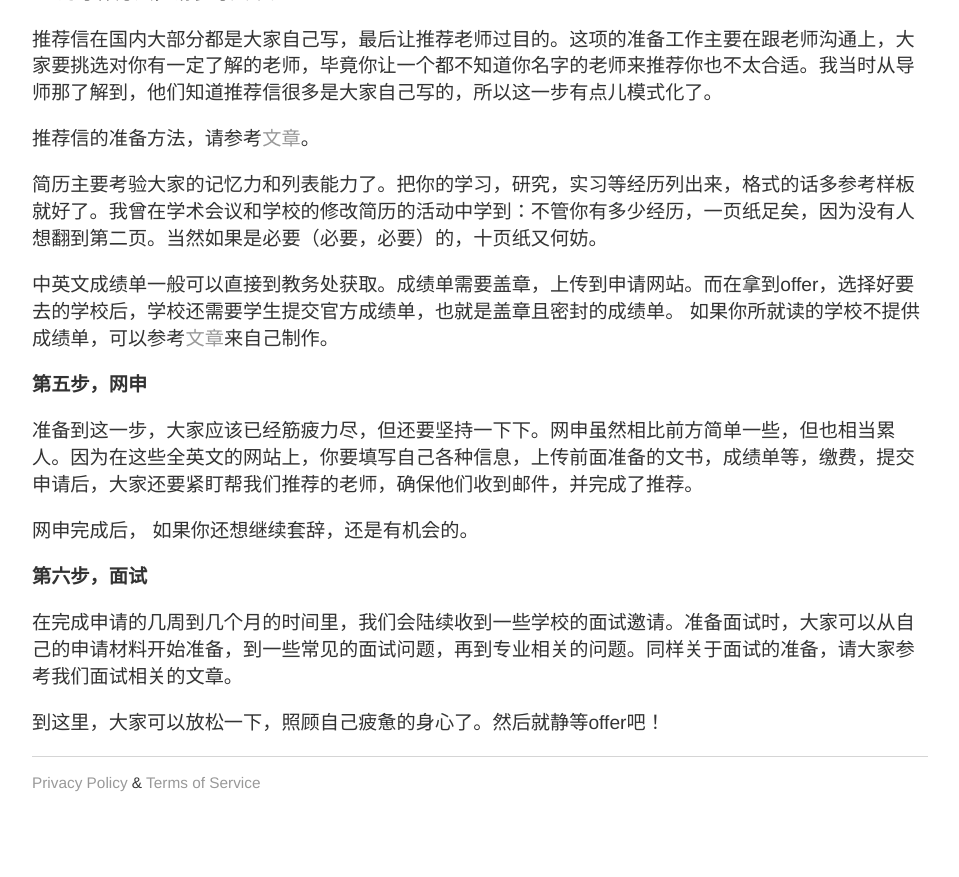
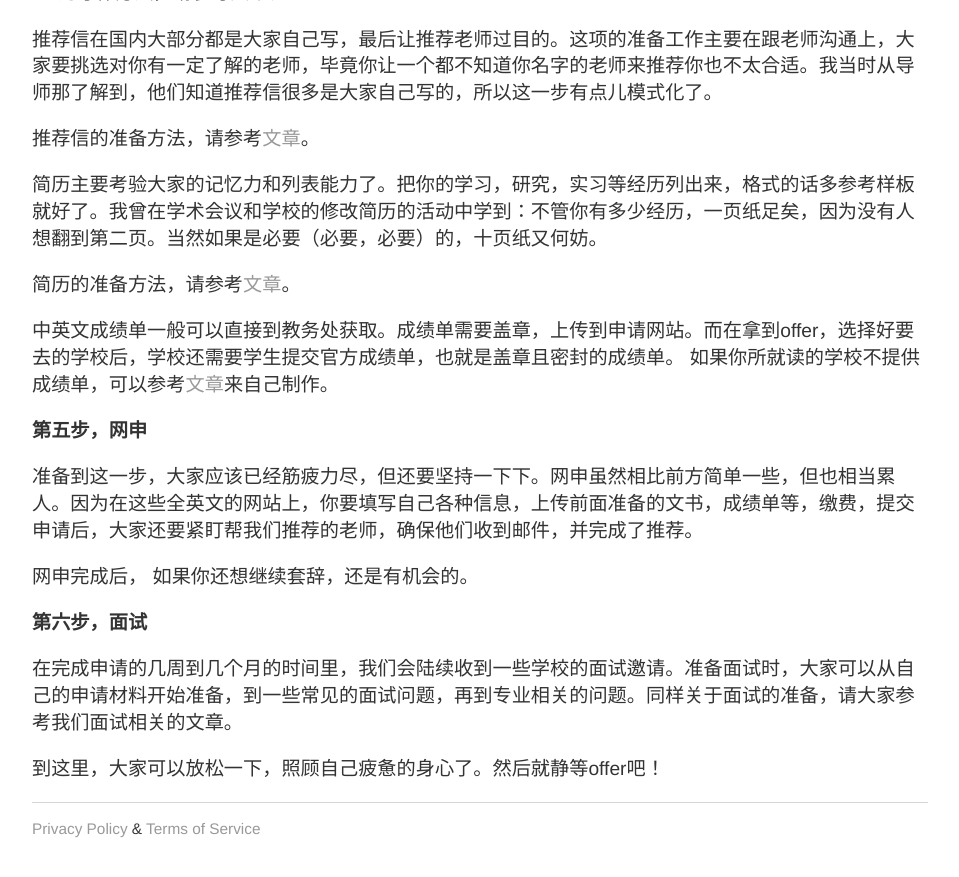
Before and after one commit to RagingTiger/PnFTech.github.io, a Jekyll site: the page built from _posts/2017-08-21-gsappintro.md, in a window 1280 px wide and 900 px high, scrolled down 1587 px. Shown: the top 877 px of the window, without its empty margins (160-1119 px from the left). Built offline with Jekyll 4.4.1, drawn with Linux system fonts in a browser that asks for light colours; before the commit the page ends 2441 px from its top, so only the background shows below that.

Commit message:
Update 2017-08-21-gsappintro.md

```diff
--- a/_posts/2017-08-21-gsappintro.md
+++ b/_posts/2017-08-21-gsappintro.md
@@ -42,6 +42,8 @@
 
 简历主要考验大家的记忆力和列表能力了。把你的学习，研究，实习等经历列出来，格式的话多参考样板就好了。我曾在学术会议和学校的修改简历的活动中学到：不管你有多少经历，一页纸足矣，因为没有人想翻到第二页。当然如果是必要（必要，必要）的，十页纸又何妨。
 
+简历的准备方法，请参考[文章](http://www.tessay.org/blog/2017/09/12/resume)。
+
 中英文成绩单一般可以直接到教务处获取。成绩单需要盖章，上传到申请网站。而在拿到offer，选择好要去的学校后，学校还需要学生提交官方成绩单，也就是盖章且密封的成绩单。
 如果你所就读的学校不提供成绩单，可以参考[文章](http://www.tessay.org/blog/2017/09/24/transcript)来自己制作。
 
```
